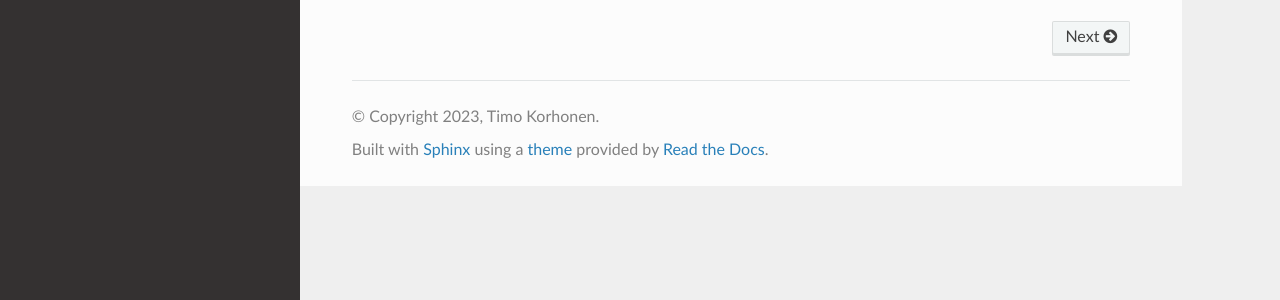
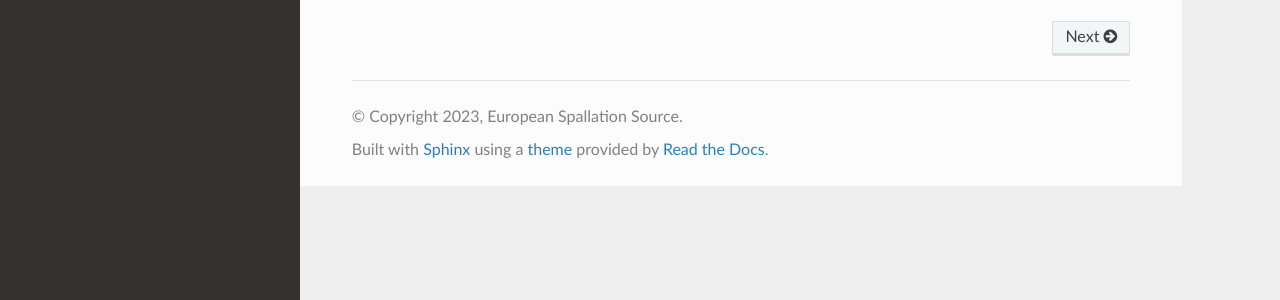
Before and after one commit to ttkorhonen/myDocument, a Sphinx documentation site: the page built from docs/index.rst, in a window 1280 px wide. Shown: the part 331-631 px from the top of the page. Built offline with Sphinx 7.4.7 and the Read the Docs theme 2.0.0, drawn with Linux system fonts in a browser that asks for light colours.

Commit message:
changed copyright

```diff
--- a/docs/conf.py
+++ b/docs/conf.py
@@ -18,7 +18,7 @@
 # -- Project information -----------------------------------------------------
 
 project = 'EPICS Documentation Sandbox'
-copyright = '2023, Timo Korhonen'
+copyright = '2023, European Spallation Source'
 author = 'Timo Korhonen'
 
 
```
